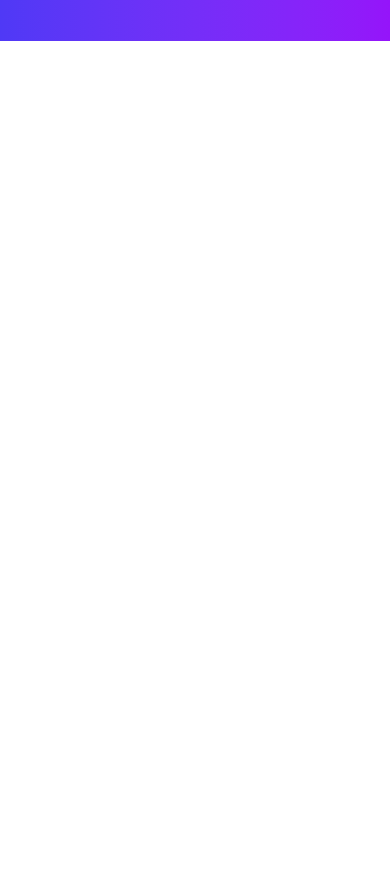
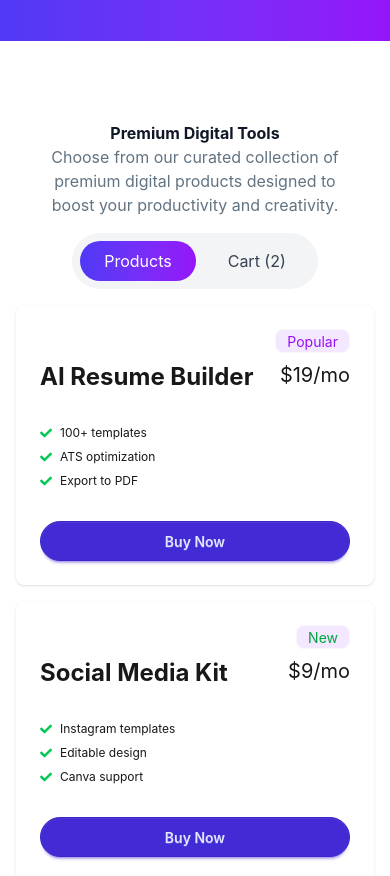
Before and after one commit to foysal41/B13-A6-DigiTools-Platform, a React (Vite) app: page / in a window 390 px wide. Shown: the part 1121-1997 px from the top of the page. Before the commit the page ends 1162 px from the top, so only its background shows below. Built offline with nearby package versions, Linux system fonts and the light colour scheme.

Commit message:
impement product card compo. Here i've added responsive gird layout then mapping product data dynamically, also implement conditional rendering for badge and finally added featrue data into the card

```diff
--- /dev/null
+++ b/public/ProductData.json
@@ -0,0 +1,101 @@
+[
+  {
+    "id": 1,
+    "name": "AI Resume Builder",
+    "description": "Create professional resumes with AI-powered templates.",
+    "price": 19,
+    "period": "one-time",
+    "tag": "Popular",
+    "tagType": "popular",
+    "features": ["100+ templates", "ATS optimization", "Export to PDF"],
+    "icon": "https://i.ibb.co.com/F4JZttsW/design-tool.png"
+  },
+  {
+    "id": 2,
+    "name": "Social Media Kit",
+    "description": "Ready-to-use social media templates for all platforms.",
+    "price": 9,
+    "period": "monthly",
+    "tag": "New",
+    "tagType": "new",
+    "features": ["Instagram templates", "Editable design", "Canva support"],
+    "icon": "https://i.ibb.co.com/60mwNySM/operation.png"
+  },
+  {
+    "id": 3,
+    "name": "Portfolio Builder",
+    "description": "Build stunning personal portfolios in minutes.",
+    "price": 29,
+    "period": "one-time",
+    "tag": "Best Seller",
+    "tagType": "best",
+    "features": ["Custom domains", "Responsive design", "SEO optimized"],
+    "icon": "https://i.ibb.co.com/v6XygKNV/portfolio.png"
+  },
+  {
+    "id": 4,
+    "name": "E-commerce Toolkit",
+    "description": "Boost your online store with premium tools.",
+    "price": 15,
+    "period": "monthly",
+    "tag": "Popular",
+    "tagType": "popular",
+    "features": ["Product templates", "Analytics dashboard", "Sales tracking"],
+    "icon": "https://i.ibb.co.com/pBQ94W3R/shopping-cart.png"
+  },
+  {
+    "id": 5,
+    "name": "Content Writing AI",
+    "description": "Generate blogs, ads, and content using AI.",
+    "price": 12,
+    "period": "monthly",
+    "tag": "New",
+    "tagType": "new",
+    "features": ["Blog generator", "SEO keywords", "Copywriting tools"],
+    "icon": "https://i.ibb.co.com/ksM2rC3h/social-media.png"
+  },
+  {
+    "id": 6,
+    "name": "Design Tool Pro",
+    "description": "Advanced UI/UX design tools for professionals.",
+    "price": 49,
+    "period": "yearly",
+    "tag": "Best Seller",
+    "tagType": "best",
+    "features": ["Figma integration", "Design system", "Team collaboration"],
+    "icon": "https://i.ibb.co.com/Tx131DWV/writing-2327400-1.png"
+  },
+  {
+    "id": 7,
+    "name": "Startup Kit",
+    "description": "Everything you need to launch your startup.",
+    "price": 39,
+    "period": "one-time",
+    "tag": "Popular",
+    "tagType": "popular",
+    "features": ["Pitch deck", "Business plan", "Marketing assets"],
+    "icon": "https://i.ibb.co.com/60mwNySM/operation.png"
+  },
+  {
+    "id": 8,
+    "name": "Video Editing Pack",
+    "description": "Professional video editing templates and presets.",
+    "price": 25,
+    "period": "one-time",
+    "tag": "New",
+    "tagType": "new",
+    "features": ["Premiere presets", "Transitions", "4K templates"],
+    "icon": "https://i.ibb.co.com/ksM2rC3h/social-media.png"
+  },
+  {
+    "id": 9,
+    "name": "Analytics Dashboard",
+    "description": "Track performance with powerful analytics tools.",
+    "price": 20,
+    "period": "monthly",
+    "tag": "Best Seller",
+    "tagType": "best",
+    "features": ["Real-time data", "Custom reports", "Export options"],
+    "icon": "https://i.ibb.co.com/60mwNySM/operation.png"
+  }
+]
--- a/src/App.jsx
+++ b/src/App.jsx
@@ -1,14 +1,21 @@
+import { Suspense } from "react";
 import "./App.css";
 import Count from "./Components/Count/Count";
 import Hero from "./Components/Hero/Hero";
+import PremiumToolCard from "./Components/PremiumToolCard/PremiumToolCard";
 import TopNav from "./Components/TopNav/TopNav";
 
+
+const productDataPromise = fetch("ProductData.json").then((res) => res.json());
 function App() {
   return (
     <>
       <TopNav></TopNav>
       <Hero></Hero>
       <Count></Count>
+      <Suspense fallback="Loading">
+        <PremiumToolCard productDataPromise={productDataPromise}></PremiumToolCard>
+      </Suspense>
     </>
   );
 }
--- /dev/null
+++ b/src/Components/PremiumToolCard/PremiumToolCard.jsx
@@ -0,0 +1,69 @@
+import React, { use } from "react";
+import SectionHeader from "../ReusedCompo/SectionHeader";
+import { FaCheck } from "react-icons/fa";
+
+const PremiumToolCard = ({ productDataPromise }) => {
+  const productData = use(productDataPromise);
+
+  return (
+    <div className="w-full">
+      <div className="max-w-[1300px] mx-auto px-4 py-20">
+        <SectionHeader
+          title={"Premium Digital Tools"}
+          subtitle={
+            "Choose from our curated collection of premium digital products designed to boost your productivity and creativity. "
+          }
+        ></SectionHeader>
+        {/* Product and cart toggle btn */}
+        <div className="bg-gray-100 p-2  rounded-full flex  w-fit mx-auto gap-2 my-4">
+          <button className="px-6 py-2  rounded-full  text-white bg-linear-to-r from-[#4F39F6] to-[#9514FA] cursor-pointer">
+            Products
+          </button>
+
+          <button className="px-6 py-2  rounded-full  text-gray-700 cursor-pointer">
+            Cart (2)
+          </button>
+        </div>
+        {/* Product card */}
+
+        <div className=" grid grid-cols-1 md:grid md:grid-cols-2 lg:grid lg:grid-cols-3   gap-4">
+          {productData.map((product) => (
+            <div className="card  bg-base-100 shadow-sm">
+              <div className="card-body">
+                <div className="flex justify-end">
+                  <span
+                    className={`badge flex ${product.tag === "Popular" ? "bg-[#F3E8FF] text-[#9710F8] " : product.tag === "New" ? "bg-[#F3E8FF] text-[#00A53E]" : "bg-[#FFEDD4] text-[#F24800]"}`}
+                  >
+                    {product.tag}
+                  </span>
+                </div>
+
+                <div className="flex justify-between">
+                  <h2 className="text-2xl font-bold">{product.name}</h2>
+                  <span className="text-xl">${product.price}/mo</span>
+                </div>
+                <ul className="mt-6 flex flex-col gap-2 text-xs">
+                  {product.features.map((feature, idx) => (
+                    <li key={idx}>
+                      <span className="flex items-center gap-2">
+                        <FaCheck className="text-green-500" />
+                        {feature}
+                      </span>
+                    </li>
+                  ))}
+                </ul>
+                <div className="mt-6">
+                  <button className="btn btn-primary btn-block rounded-full">
+                    Buy Now
+                  </button>
+                </div>
+              </div>
+            </div>
+          ))}
+        </div>
+      </div>
+    </div>
+  );
+};
+
+export default PremiumToolCard;
--- /dev/null
+++ b/src/Components/ReusedCompo/SectionHeader.jsx
@@ -0,0 +1,18 @@
+import React from "react";
+
+const ReusedHeader = ({ title, subtitle }) => {
+  return (
+    <div className="w-full">
+      <div className="max-w-[1300px] mx-auto px-4">
+        <h2 className="text-[#101727] md:text-[48px] font-bold text-center">
+          {title}
+        </h2>
+        <p className="text-[#627382] text-[16px] text-center  max-w-[600px] mx-auto ">
+          {subtitle}
+        </p>
+      </div>
+    </div>
+  );
+};
+
+export default ReusedHeader;
--- a/src/Components/TopNav/TopNav.jsx
+++ b/src/Components/TopNav/TopNav.jsx
@@ -63,8 +63,8 @@ const TopNav = () => {
                   </div>
                 </div>
               </div>
-              <button class="btn rounded-full">Login</button>
-              <button class="btn btn-primary rounded rounded-full">
+              <button className="btn rounded-full">Login</button>
+              <button className="btn btn-primary rounded rounded-full">
                 Primary
               </button>
             </div>
```
